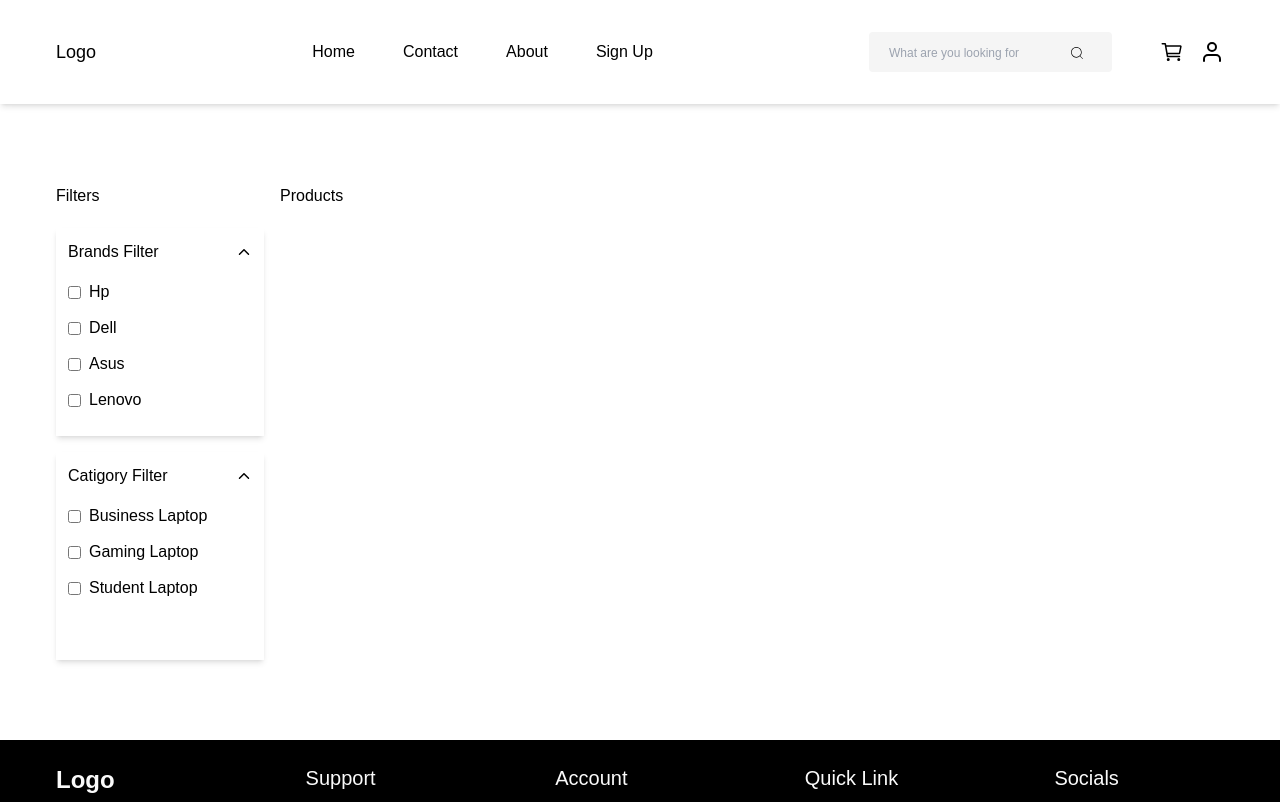
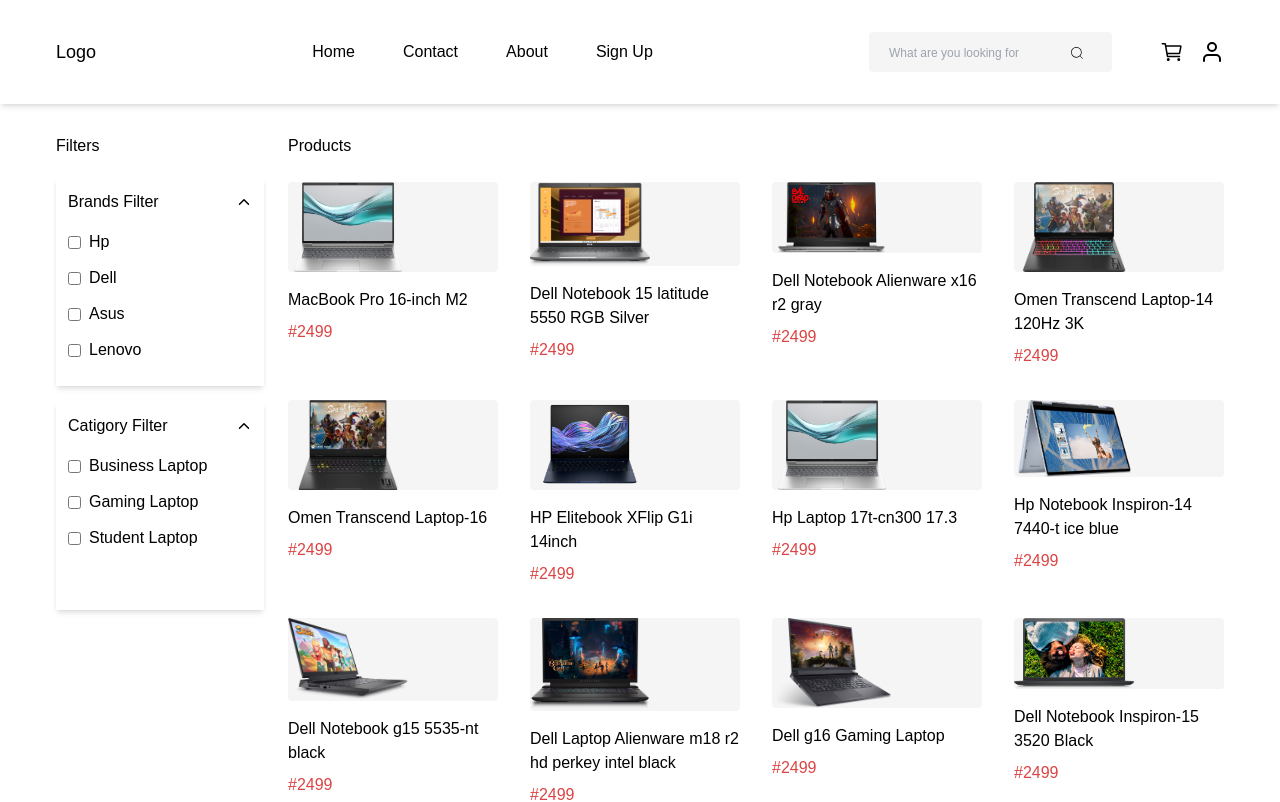
Before and after one commit to Asquare952/Asquare-techs, a Next.js app: page /products in a window 1280 px wide. Shown: the top 802 px of the page. Built offline with nearby package versions, Linux system fonts and the light colour scheme.

Commit message:
add more features to products page

```diff
--- a/src/app/globals.css
+++ b/src/app/globals.css
@@ -122,3 +122,5 @@
   width: 100%;
   height: auto;
 }
+
+/* filter dropdown and hide */
--- a/src/app/products/Product.jsx
+++ b/src/app/products/Product.jsx
@@ -1,21 +1,54 @@
-import React from "react";
+"use client";
+
+import Image from "next/image";
+import { IoFilterOutline } from "react-icons/io5";
 import { IoIosArrowUp } from "react-icons/io";
+import { IoIosArrowDown } from "react-icons/io";
+import { Products } from "../utils/productsData";
+import { useState } from "react";
 
 const Product = () => {
+  const [product, setProduct] = useState(Products);
+  const [filterVisibility, setFilterVisibility] = useState({
+    brands: true,
+    categories: true,
+    // price: true,
+    // ratings: true,
+  });
+
+  const toggleFilter = (filterName) => {
+    setFilterVisibility((prev) => ({
+      ...prev,
+      [filterName]: !prev[filterName], // Toggle the specific filter
+    }));
+  };
   return (
     <>
-      <section className="pt-[80px]">
-        <section className="flex gap-4">
-          <div className="flex flex-col gap-5">
+      <section className="pt-[30px]">
+        <section className="flex gap-6">
+          <div className="hidden md:flex md:flex-col gap-5">
             <h1>Filters</h1>
             <div className="flex flex-col gap-4">
-              <div className="flex flex-col gap-4 shadow-md bg-white-200 p-3 w-52 h-52">
-                {/* <div className="flex justify-between items-center"> */}
-                <button className="flex justify-between items-center">
+              <div
+                className={
+                  filterVisibility.brands
+                    ? "flex flex-col gap-4 shadow-md bg-white-200 p-3 w-52 h-52"
+                    : "flex flex-col gap-4 shadow-md bg-white-200 p-3 w-52 h-12"
+                }
+              >
+                <button
+                  className="flex justify-between items-center"
+                  onClick={() => toggleFilter("brands")}
+                >
                   Brands Filter
+                  {filterVisibility.brands ? (
                     <IoIosArrowUp />
+                  ) : (
+                    <IoIosArrowDown />
+                  )}
                 </button>
                 {/* </div> */}
+                {filterVisibility.brands && (
                   <div className="flex flex-col gap-3">
                     <div className="flex items-center gap-2">
                       <input type="checkbox" name="" id="" />
@@ -34,14 +67,28 @@
                       <label htmlFor="">Lenovo</label>
                     </div>
                   </div>
+                )}
               </div>
-              <div className="flex flex-col gap-4 shadow-md bg-white-200 p-3 w-52 h-52">
-                {/* <div className="flex justify-between items-center"> */}
-                <button className="flex justify-between items-center">
+              {/*  */}
+              <div
+                className={
+                  filterVisibility.categories
+                    ? "flex flex-col gap-4 shadow-md bg-white-200 p-3 w-52 h-52"
+                    : "flex flex-col gap-4 shadow-md bg-white-200 p-3 w-52 h-12"
+                }
+              >
+                <button
+                  className="flex justify-between items-center"
+                  onClick={() => toggleFilter("categories")}
+                >
                   Catigory Filter
+                  {filterVisibility.categories ? (
                     <IoIosArrowUp />
+                  ) : (
+                    <IoIosArrowDown />
+                  )}
                 </button>
-                {/* </div> */}
+                {filterVisibility.categories && (
                   <div className="flex flex-col gap-3">
                     <div className="flex items-center gap-2">
                       <input type="checkbox" name="" id="" />
@@ -56,12 +103,46 @@
                       <label htmlFor="">Student Laptop</label>
                     </div>
                   </div>
+                )}
               </div>
             </div>
           </div>
+
+          {/* Products */}
           <div>
+            <div className="pb-6 flex justify-between items-center">
               <h1>Products</h1>
-            <div></div>
+              <button className="flex gap-4 items-center md:hidden border text-greyShades-400 rounded p-2 py-1 px-5">
+                <span className=" text-blackShades-200">Filter</span>
+                <IoFilterOutline className=" text-blackShades-200" />
+              </button>
+            </div>
+            <div className="grid grid-cols-2 lg:grid-cols-3 xl:grid-cols-4 gap-8">
+              {product.map((item) => {
+                const { id, name, images, price } = item;
+                return (
+                  <div key={id} className="flex flex-col gap-4">
+                    <div className=" relative  bg-greyShades-400  rounded">
+                      <div className="">
+                        <Image
+                          src={images}
+                          width={120}
+                          height={180}
+                          alt={name}
+                          className=""
+                        />
+                      </div>
+                    </div>
+                    <div className="flex flex-col gap-2">
+                      <p className="font-medium text-base ">{name}</p>
+                      <span className="font-medium text-base text-redShades-200">
+                        #{price}
+                      </span>
+                    </div>
+                  </div>
+                );
+              })}
+            </div>
           </div>
         </section>
       </section>
--- a/src/app/utils/productsData.js
+++ b/src/app/utils/productsData.js
@@ -6,7 +6,7 @@
     category: "Business",
     price: 2499,
     description: "Powerful M2 chip, 16-inch Retina display, 32GB RAM.",
-    specifications: {
+    configorations: {
       processor: "Apple M2 Pro",
       ram: "32GB",
       storage: "1TB SSD",
@@ -26,12 +26,12 @@
   },
   {
     id: "2",
-    name: "MacBook Pro 16-inch M2",
-    brand: "Hp",
+    name: "Dell Notebook 15 latitude 5550 RGB Silver",
+    brand: "Dell",
     category: "Business",
     price: 2499,
     description: "Powerful M2 chip, 16-inch Retina display, 32GB RAM.",
-    specifications: {
+    configorations: {
       processor: "Apple M2 Pro",
       ram: "32GB",
       storage: "1TB SSD",
@@ -41,7 +41,8 @@
       weight: "2.1kg",
       operatingSystem: "macOS Ventura",
     },
-    images: "/Assets/laptops/hp-EliteBook-665-16-inch-G11-business.png",
+    images:
+      "/Assets/laptops/notebook-latitude-15-5550-rgb-silver-gallery-20-business.png",
     stock: 15,
     isNewArrival: true,
     ratings: {
@@ -51,12 +52,12 @@
   },
   {
     id: "3",
-    name: "MacBook Pro 16-inch M2",
-    brand: "Hp",
-    category: "Business",
+    name: "Dell Notebook Alienware x16 r2 gray",
+    brand: "Dell",
+    category: "Gaming",
     price: 2499,
     description: "Powerful M2 chip, 16-inch Retina display, 32GB RAM.",
-    specifications: {
+    configorations: {
       processor: "Apple M2 Pro",
       ram: "32GB",
       storage: "1TB SSD",
@@ -66,7 +67,8 @@
       weight: "2.1kg",
       operatingSystem: "macOS Ventura",
     },
-    images: "/Assets/laptops/hp-EliteBook-665-16-inch-G11-business.png",
+    images:
+      "/Assets/laptops/dell-notebook-alienware-x16-r2-gray-gallery-12.png",
     stock: 15,
     isNewArrival: true,
     ratings: {
@@ -76,12 +78,12 @@
   },
   {
     id: "4",
-    name: "MacBook Pro 16-inch M2",
+    name: "Omen Transcend Laptop-14 120Hz 3K",
     brand: "Hp",
-    category: "Business",
+    category: "Gaming",
     price: 2499,
     description: "Powerful M2 chip, 16-inch Retina display, 32GB RAM.",
-    specifications: {
+    configorations: {
       processor: "Apple M2 Pro",
       ram: "32GB",
       storage: "1TB SSD",
@@ -91,7 +93,7 @@
       weight: "2.1kg",
       operatingSystem: "macOS Ventura",
     },
-    images: "/Assets/laptops/hp-EliteBook-665-16-inch-G11-business.png",
+    images: "/Assets/laptops/omen-Transcend-Laptop-14-120Hz-3K.webp",
     stock: 15,
     isNewArrival: true,
     ratings: {
@@ -101,12 +103,12 @@
   },
   {
     id: "5",
-    name: "MacBook Pro 16-inch M2",
+    name: "Omen Transcend Laptop-16 ",
     brand: "Hp",
-    category: "Business",
+    category: "Gaming",
     price: 2499,
     description: "Powerful M2 chip, 16-inch Retina display, 32GB RAM.",
-    specifications: {
+    configorations: {
       processor: "Apple M2 Pro",
       ram: "32GB",
       storage: "1TB SSD",
@@ -116,7 +118,7 @@
       weight: "2.1kg",
       operatingSystem: "macOS Ventura",
     },
-    images: "/Assets/laptops/hp-EliteBook-665-16-inch-G11-business.png",
+    images: "/Assets/laptops/omen-Transcend-Laptop-16.webp",
     stock: 15,
     isNewArrival: true,
     ratings: {
@@ -126,12 +128,12 @@
   },
   {
     id: "6",
-    name: "MacBook Pro 16-inch M2",
+    name: "HP Elitebook XFlip G1i 14inch",
     brand: "Hp",
     category: "Business",
     price: 2499,
     description: "Powerful M2 chip, 16-inch Retina display, 32GB RAM.",
-    specifications: {
+    configorations: {
       processor: "Apple M2 Pro",
       ram: "32GB",
       storage: "1TB SSD",
@@ -141,7 +143,8 @@
       weight: "2.1kg",
       operatingSystem: "macOS Ventura",
     },
-    images: "/Assets/laptops/hp-EliteBook-665-16-inch-G11-business.png",
+    images:
+      "/Assets/laptops/HP-Elitebook-X-Flip-G1i-14inch-Notebook-business.webp",
     stock: 15,
     isNewArrival: true,
     ratings: {
@@ -151,12 +154,12 @@
   },
   {
     id: "7",
-    name: "MacBook Pro 16-inch M2",
+    name: "Hp Laptop 17t-cn300 17.3",
     brand: "Hp",
-    category: "Business",
+    category: "Student",
     price: 2499,
     description: "Powerful M2 chip, 16-inch Retina display, 32GB RAM.",
-    specifications: {
+    configorations: {
       processor: "Apple M2 Pro",
       ram: "32GB",
       storage: "1TB SSD",
@@ -176,12 +179,12 @@
   },
   {
     id: "8",
-    name: "MacBook Pro 16-inch M2",
+    name: "Hp Notebook Inspiron-14 7440-t ice blue",
     brand: "Hp",
     category: "Business",
     price: 2499,
     description: "Powerful M2 chip, 16-inch Retina display, 32GB RAM.",
-    specifications: {
+    configorations: {
       processor: "Apple M2 Pro",
       ram: "32GB",
       storage: "1TB SSD",
@@ -191,7 +194,8 @@
       weight: "2.1kg",
       operatingSystem: "macOS Ventura",
     },
-    images: "/Assets/laptops/hp-EliteBook-665-16-inch-G11-business.png",
+    images:
+      "/Assets/laptops/notebook-inspiron-14-7440-t-ice-blue-gallery-4-business.png",
     stock: 15,
     isNewArrival: true,
     ratings: {
@@ -201,12 +205,12 @@
   },
   {
     id: "9",
-    name: "MacBook Pro 16-inch M2",
-    brand: "Hp",
+    name: "Dell Notebook g15 5535-nt black",
+    brand: "Dell",
     category: "Business",
     price: 2499,
     description: "Powerful M2 chip, 16-inch Retina display, 32GB RAM.",
-    specifications: {
+    configorations: {
       processor: "Apple M2 Pro",
       ram: "32GB",
       storage: "1TB SSD",
@@ -216,7 +220,7 @@
       weight: "2.1kg",
       operatingSystem: "macOS Ventura",
     },
-    images: "/Assets/laptops/hp-EliteBook-665-16-inch-G11-business.png",
+    images: "/Assets/laptops/dell-notebook-g15-5535-nt-bk-gallery-4.png",
     stock: 15,
     isNewArrival: true,
     ratings: {
@@ -226,12 +230,12 @@
   },
   {
     id: "10",
-    name: "MacBook Pro 16-inch M2",
-    brand: "Hp",
-    category: "Business",
+    name: "Dell Laptop Alienware m18 r2 hd perkey intel black",
+    brand: "Dell",
+    category: "Gaming",
     price: 2499,
     description: "Powerful M2 chip, 16-inch Retina display, 32GB RAM.",
-    specifications: {
+    configorations: {
       processor: "Apple M2 Pro",
       ram: "32GB",
       storage: "1TB SSD",
@@ -241,7 +245,8 @@
       weight: "2.1kg",
       operatingSystem: "macOS Ventura",
     },
-    images: "/Assets/laptops/hp-EliteBook-665-16-inch-G11-business.png",
+    images:
+      "/Assets/laptops/dell-laptop-alienware-m18-r2-hd-perkey-intel-bk-gallery-2.png",
     stock: 15,
     isNewArrival: true,
     ratings: {
@@ -251,12 +256,12 @@
   },
   {
     id: "11",
-    name: "MacBook Pro 16-inch M2",
-    brand: "Hp",
-    category: "Business",
+    name: "Dell g16 Gaming Laptop",
+    brand: "Dell",
+    category: "Gaming",
     price: 2499,
     description: "Powerful M2 chip, 16-inch Retina display, 32GB RAM.",
-    specifications: {
+    configorations: {
       processor: "Apple M2 Pro",
       ram: "32GB",
       storage: "1TB SSD",
@@ -266,7 +271,7 @@
       weight: "2.1kg",
       operatingSystem: "macOS Ventura",
     },
-    images: "/Assets/laptops/hp-EliteBook-665-16-inch-G11-business.png",
+    images: "/Assets/laptops/dell-g16-gaming-laptop.png",
     stock: 15,
     isNewArrival: true,
     ratings: {
@@ -276,12 +281,12 @@
   },
   {
     id: "12",
-    name: "MacBook Pro 16-inch M2",
-    brand: "Hp",
+    name: "Dell Notebook Inspiron-15 3520 Black",
+    brand: "Dell",
     category: "Business",
     price: 2499,
     description: "Powerful M2 chip, 16-inch Retina display, 32GB RAM.",
-    specifications: {
+    configorations: {
       processor: "Apple M2 Pro",
       ram: "32GB",
       storage: "1TB SSD",
@@ -291,7 +296,8 @@
       weight: "2.1kg",
       operatingSystem: "macOS Ventura",
     },
-    images: "/Assets/laptops/hp-EliteBook-665-16-inch-G11-business.png",
+    images:
+      "/Assets/laptops/notebook-inspiron-15-3520-black-gallery-4-business.png",
     stock: 15,
     isNewArrival: true,
     ratings: {
@@ -301,12 +307,12 @@
   },
   {
     id: "13",
-    name: "MacBook Pro 16-inch M2",
-    brand: "Hp",
+    name: "Dell Notebook 15 latitude 3550 Gray",
+    brand: "Dell",
     category: "Business",
     price: 2499,
     description: "Powerful M2 chip, 16-inch Retina display, 32GB RAM.",
-    specifications: {
+    configorations: {
       processor: "Apple M2 Pro",
       ram: "32GB",
       storage: "1TB SSD",
@@ -316,7 +322,8 @@
       weight: "2.1kg",
       operatingSystem: "macOS Ventura",
     },
-    images: "/Assets/laptops/hp-EliteBook-665-16-inch-G11-business.png",
+    images:
+      "/Assets/laptops/notebook-latitude-15-3550-gray-gallery-2-business.png",
     stock: 15,
     isNewArrival: true,
     ratings: {
@@ -326,12 +333,12 @@
   },
   {
     id: "14",
-    name: "MacBook Pro 16-inch M2",
-    brand: "Hp",
-    category: "Business",
+    name: "Dell Alienware-m16 R2",
+    brand: "Dell",
+    category: "Gaming",
     price: 2499,
     description: "Powerful M2 chip, 16-inch Retina display, 32GB RAM.",
-    specifications: {
+    configorations: {
       processor: "Apple M2 Pro",
       ram: "32GB",
       storage: "1TB SSD",
@@ -341,7 +348,7 @@
       weight: "2.1kg",
       operatingSystem: "macOS Ventura",
     },
-    images: "/Assets/laptops/hp-EliteBook-665-16-inch-G11-business.png",
+    images: "/Assets/laptops/dell-alienware-m16-R2-Gaming-Laptop.png",
     stock: 15,
     isNewArrival: true,
     ratings: {
@@ -351,12 +358,12 @@
   },
   {
     id: "15",
-    name: "MacBook Pro 16-inch M2",
+    name: "Hp Probook x360 435",
     brand: "Hp",
     category: "Business",
     price: 2499,
     description: "Powerful M2 chip, 16-inch Retina display, 32GB RAM.",
-    specifications: {
+    configorations: {
       processor: "Apple M2 Pro",
       ram: "32GB",
       storage: "1TB SSD",
@@ -366,7 +373,7 @@
       weight: "2.1kg",
       operatingSystem: "macOS Ventura",
     },
-    images: "/Assets/laptops/hp-EliteBook-665-16-inch-G11-business.png",
+    images: "/Assets/laptops/hp-probook-x360 435-business.webp",
     stock: 15,
     isNewArrival: true,
     ratings: {
@@ -381,7 +388,7 @@
     category: "Business",
     price: 2499,
     description: "Powerful M2 chip, 16-inch Retina display, 32GB RAM.",
-    specifications: {
+    configorations: {
       processor: "Apple M2 Pro",
       ram: "32GB",
       storage: "1TB SSD",
@@ -406,7 +413,7 @@
     category: "Business",
     price: 2499,
     description: "Powerful M2 chip, 16-inch Retina display, 32GB RAM.",
-    specifications: {
+    configorations: {
       processor: "Apple M2 Pro",
       ram: "32GB",
       storage: "1TB SSD",
@@ -431,7 +438,7 @@
     category: "Business",
     price: 2499,
     description: "Powerful M2 chip, 16-inch Retina display, 32GB RAM.",
-    specifications: {
+    configorations: {
       processor: "Apple M2 Pro",
       ram: "32GB",
       storage: "1TB SSD",
```
Lines whose indentation alone changed are shown as unchanged.
